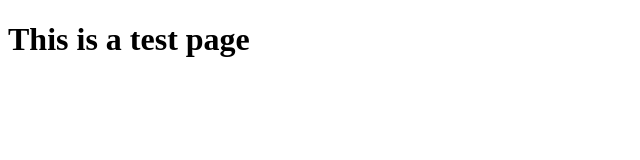
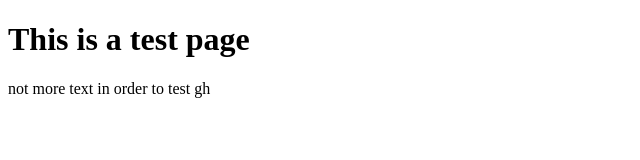
Before and after one commit to riknik-dev/git-hub, a plain HTML site: page index.html in a window 1280 px wide. Shown: the whole page, without its empty margins (0-640 px from the left). Drawn offline with Linux system fonts and the light colour scheme.

Commit message:
second commit

```diff
--- a/index.html
+++ b/index.html
@@ -8,5 +8,6 @@
 </head>
 <body>
     <h1>This is a test page</h1>
+    <p>not more text in order to test gh</p>
 </body>
 </html>
```
